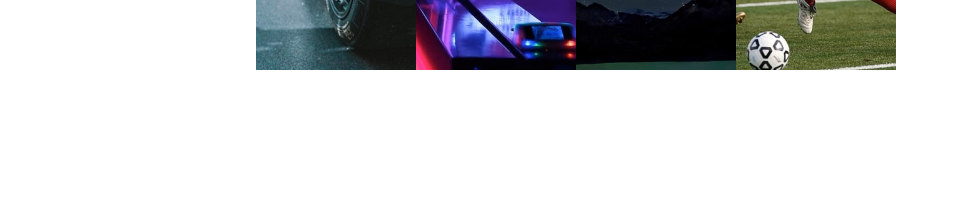
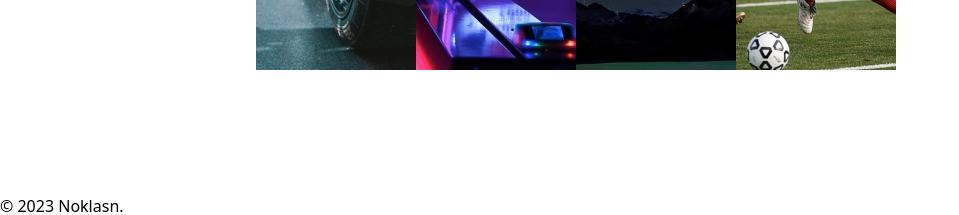
Before and after one commit to noklash/vite-7, a React (Vite) app in the folder my-project/: page / in a window 1280 px wide. Shown: the part 1841-2056 px from the top of the page, without its empty margins (0-959 px from the left). Before the commit the page ends 1911 px from the top, so only its background shows below. Built offline with nearby package versions, Linux system fonts and the light colour scheme.

Commit message:
added footer

```diff
--- a/my-project/src/App.jsx
+++ b/my-project/src/App.jsx
@@ -1,7 +1,9 @@
 
 import './App.css'
+import Footer from './Footer'
 import Landing from './Landing'
 import Page from './page'
+
 
 function App() {
 
@@ -11,7 +13,7 @@ function App() {
 
       <Landing/>
       <Page/>
-
+      <Footer/>
     </div>
   )
 }
--- /dev/null
+++ b/my-project/src/Footer.jsx
@@ -0,0 +1,26 @@
+import React from "react";
+import Facebok from "./images/icon-facebook.svg";
+import Instagram from "./images/icon-instagram.svg";
+import Twitter from "./images/icon-twitter.svg";
+import Pinterest from "./images/icon-pinterest.svg";
+import Logo from "./images/logo.svg";
+
+
+
+export default function Footer(){
+    return (
+        <div className="block bg-black text-white p-2">
+            <div className="flex justify-end icons pt-5">
+                <img className="p-1" src={Facebok}/>
+                <img className="p-1" src={Twitter}/>
+                <img className="p-1" src={Pinterest}/>
+                <img className="p-1" src={Instagram}/>
+            </div>
+
+            <div className="flex p-1">
+                <div className=" mr-auto"> <img className="p-1 w-28" src={Logo}/></div>
+                <div className="justify-end">&copy; 2023 Noklasn.</div>
+            </div>
+        </div>
+    )
+}
--- a/my-project/src/index.css
+++ b/my-project/src/index.css
@@ -118,7 +118,7 @@ height: 100vh;
 }
 
 .img-div{
-    width:10rem;
+    width:100%;
 }
 @media(min-width:470px){
    .interactive{
@@ -153,4 +153,8 @@ height: 100vh;
     margin-left: auto;
     margin-right: auto;
 }
+
+.img-div{
+    width:10rem;
 }
+}
```
